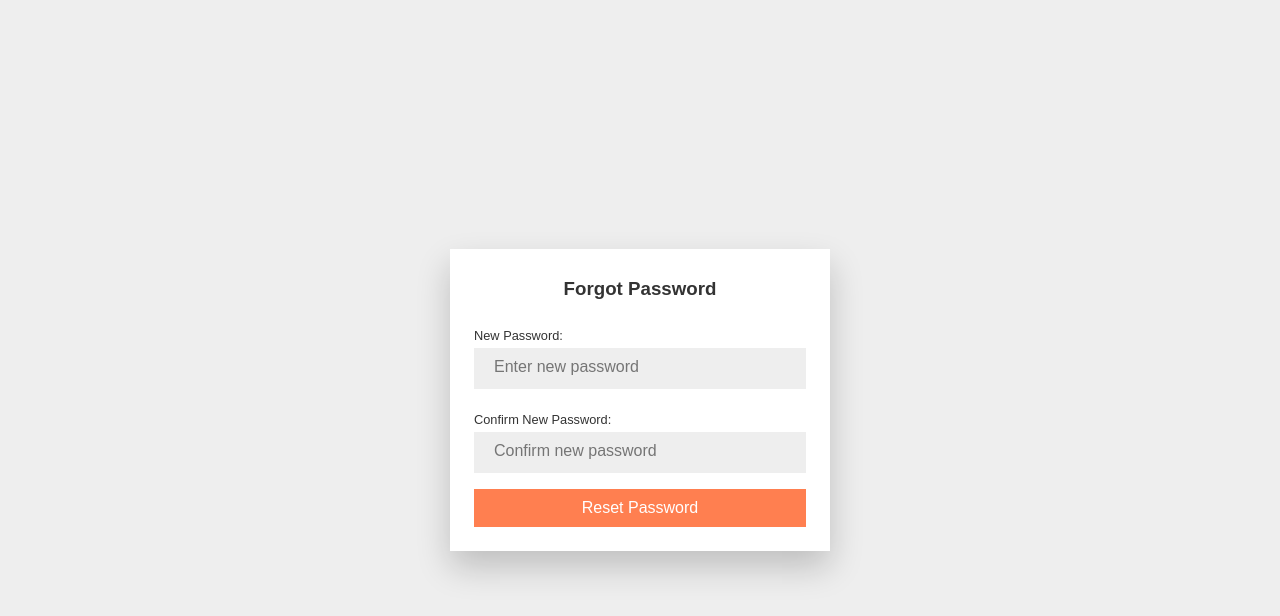
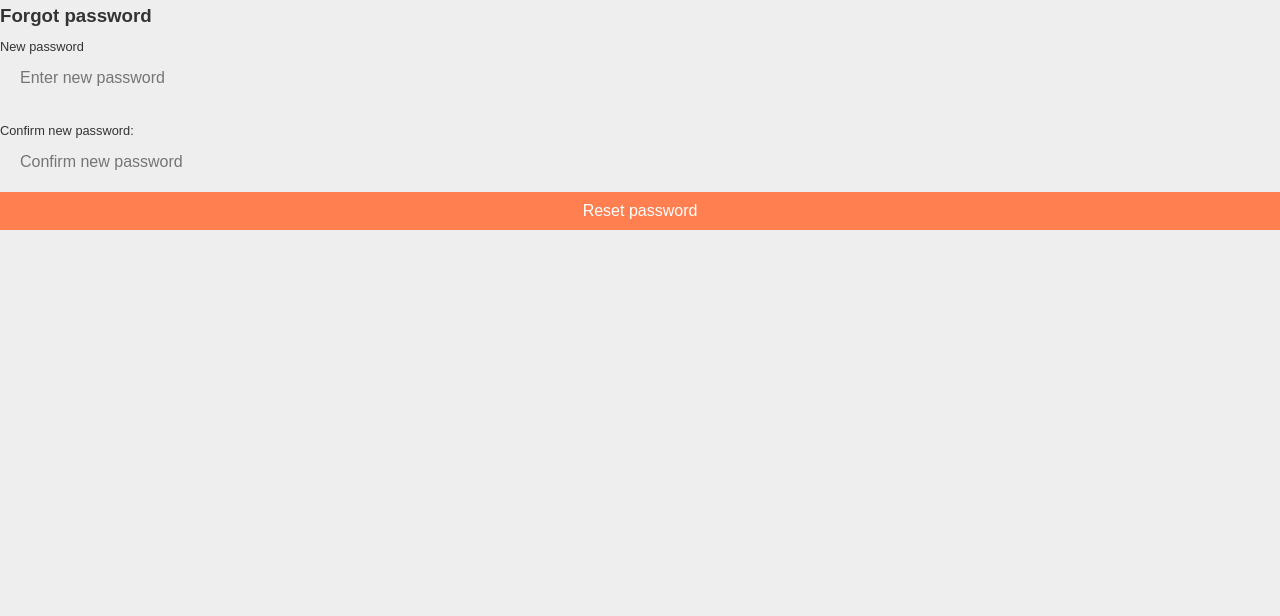
Before and after one commit to shas99/CDAP-PROJECT-MANAGEMENT-SYSTEM, a React (Create React App) app in the folder cdap-project-management-system/client/: page /passwordreset/1 in a window 1280 px wide. Shown: the top 616 px of the page. Built offline with nearby package versions, Linux system fonts and the light colour scheme.

Commit message:
Manually typed final codes

```diff
--- a/cdap-project-management-system/client/src/components/screens/RegisterScreen.js
+++ b/cdap-project-management-system/client/src/components/screens/RegisterScreen.js
@@ -71,14 +71,23 @@ const RegisterScreen = ({ history}) => {
           onChange={(e)=>setEmail(e.target.value)}/>
         </div>
         <div className="form-group">
-          <label htmlFor="password">Password</label>
+          <label htmlFor="password">Password:</label>
           <input type="password"
           required
-          id="confirmpassword"
+          id="password"
           autoComplete="true"
-          placeholder="Confirm Password"
+          placeholder="Enter password"
+          value={password}
+          onChange={(e)=>setPassword(e.target.value)}/>
+        </div>
+        <div className="form-group">
+          <label htmlFor="confirmPassword">Confirm Password:</label>
+          <input type="password"
+          requiredid="confirmpassword"
+          autoComplete="true"
+          placeholder="Confirm password"
           value={confirmpassword}
-          onChange={(e)=>setConfirmPassword(e.target.value)}/>
+          onChange={(e)=> setConfirmPassword(e.target.value)}/>
         </div>
         <button type="submit" className="btn btn-primary">
           Register
--- a/cdap-project-management-system/client/src/components/screens/ResetPasswordScreen.js
+++ b/cdap-project-management-system/client/src/components/screens/ResetPasswordScreen.js
@@ -1,79 +1,73 @@
-import { useState } from "react";
-import { Link } from "react-router-dom";
-import axios from "axios";
+import { useState } from 'react';
+import {Link} from 'react-router-dom';
+import axios from 'axios';
 
-import "./ResetPasswordScreen.css";
+import './ForgotPasswordScreen.css'
 
-const ResetPasswordScreen = ({ history, match }) => {
-  const [password, setPassword] = useState("");
+const ResetPasswordScreen =({ history, match})=>{
+  const [password,setPassword] = useState("");
   const [confirmPassword, setConfirmPassword] = useState("");
-  const [error, setError] = useState("");
+  const [error, setError]=useState("");
   const [success, setSuccess] = useState("");
 
   const resetPasswordHandler = async (e) => {
     e.preventDefault();
-
     const config = {
-      header: {
-        "Content-Type": "application/json",
-      },
-    };
-
-    if (password !== confirmPassword) {
+      header:{
+        "Content-Type":"application/json",
+      }
+    }
+    if(password !== confirmPassword){
       setPassword("");
       setConfirmPassword("");
-      setTimeout(() => {
+      setTimeout(()=>{
         setError("");
-      }, 5000);
-      return setError("Passwords don't match");
+      },5000);
+      return setError("Passwords do not match");
     }
-
-    try {
-      const { data } = await axios.put(
+    try{
+      const {data}= await axios.put(
         `/api/auth/passwordreset/${match.params.resetToken}`,
         {
           password,
         },
         config
-      );
-
+      )
       console.log(data);
       setSuccess(data.data);
-    } catch (error) {
+    }catch(error){
       setError(error.response.data.error);
-      setTimeout(() => {
+      setTimeout(()=>{
         setError("");
-      }, 5000);
+
+      },5000)
     }
-  };
-
+  }
   return (
-    <div className="resetpassword-screen">
+    <div className="reset-password-screen">
       <form
       onSubmit={resetPasswordHandler}
-        className="resetpassword-screen__form"
-      >
-        <h3 className="resetpassword-screen__title">Forgot Password</h3>
-        {error && <span className="error-message">{error} </span>}
+      className="resetpassword-screen__form">
+        <h3 className="resetpassword-screen__title">Forgot password</h3>
+        {error && <span className="error-message">{error}</span>}
         {success && (
           <span className="success-message">
-            {success} <Link to="/login">Login</Link>
+            {success}<Link to ="/login">Login</Link>
           </span>
         )}
+
         <div className="form-group">
-          <label htmlFor="password">New Password:</label>
-          <input
-            type="password"
+          <label className="password">New password</label>
+          <input type="password"
           required
           id="password"
           placeholder="Enter new password"
           autoComplete="true"
           value={password}
-            onChange={(e) => setPassword(e.target.value)}
-          />
+          onChange={(e)=>setPassword(e.target.value)}/>
         </div>
         <div className="form-group">
-          <label htmlFor="confirmpassword">Confirm New Password:</label>
+          <label htmlFor="confirmpassword">Confirm new password: </label>
           <input
           type="password"
           required
@@ -83,13 +77,14 @@ const ResetPasswordScreen = ({ history, match }) => {
           value={confirmPassword}
           onChange={(e) => setConfirmPassword(e.target.value)}
           />
+          <button type="submit" className="btn btn-primary">
+            Reset password
+          </button>
+
         </div>
-        <button type="submit" className="btn btn-primary">
-          Reset Password
-        </button>
       </form>
     </div>
-  );
-};
+  )
 
+}
 export default ResetPasswordScreen;
```
Lines whose indentation alone changed are shown as unchanged.
